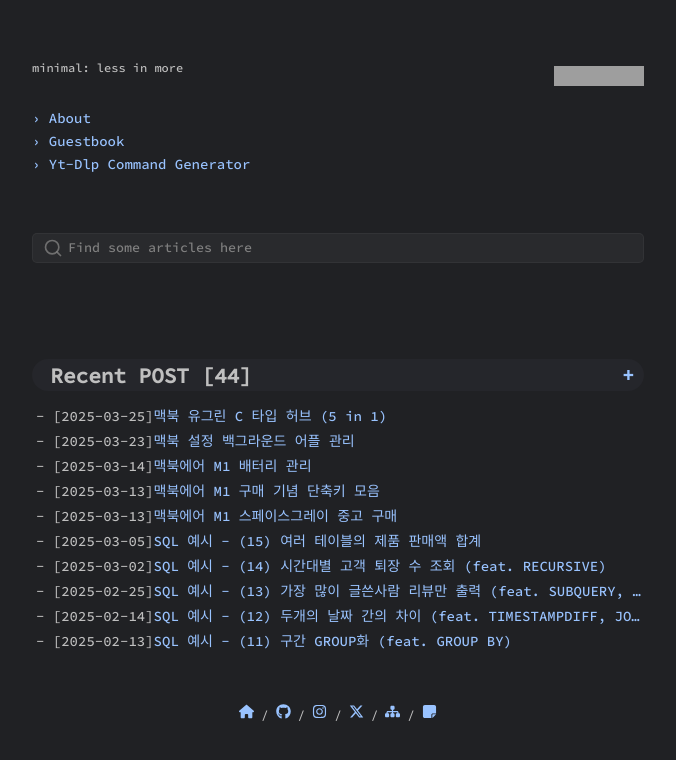
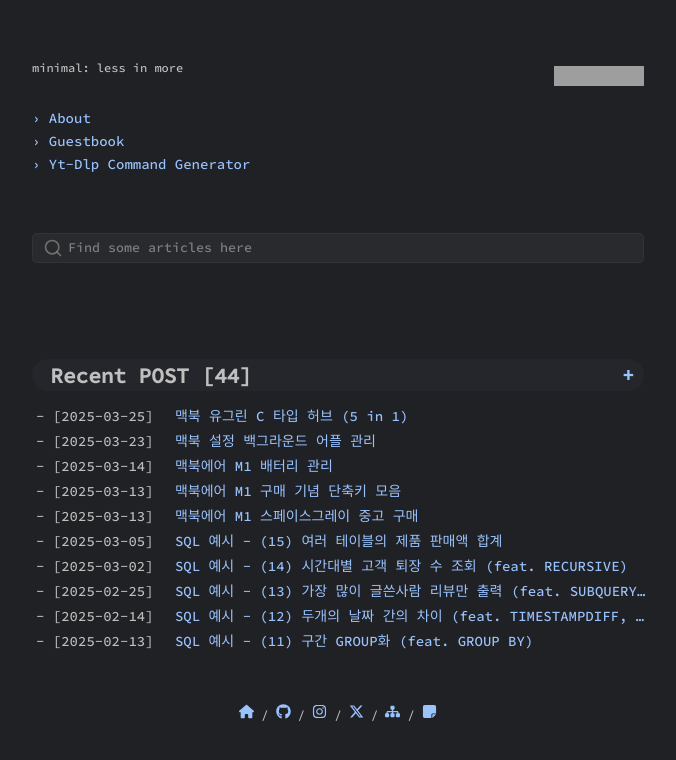
Before and after one commit to pozuhtuhv/pozuhtuhv.github.io, a Jekyll site: the page built from index.html, in a window 1280 px wide. Shown: the top 760 px of the page, without its empty margins (302-978 px from the left). Built offline with Jekyll 4.4.1, drawn with Linux system fonts in a browser that asks for light colours; grey boxes are pictures that could not be loaded.

Commit message:
(edit) space

```diff
--- a/index.html
+++ b/index.html
@@ -37,7 +37,7 @@ layout: default
     <ul>
         {% for post in site.posts limit:10 %}
         <li>
-            - [{{ post.date | date: "%Y-%m-%d" }}] <a href="{{ site.url }}{{ post.url }}">{{ post.title }}</a>
+            - [{{ post.date | date: "%Y-%m-%d" }}] ﾠ<a href="{{ site.url }}{{ post.url }}"> {{ post.title }}</a>
         </li>
         {% endfor %}
     </ul>
```
